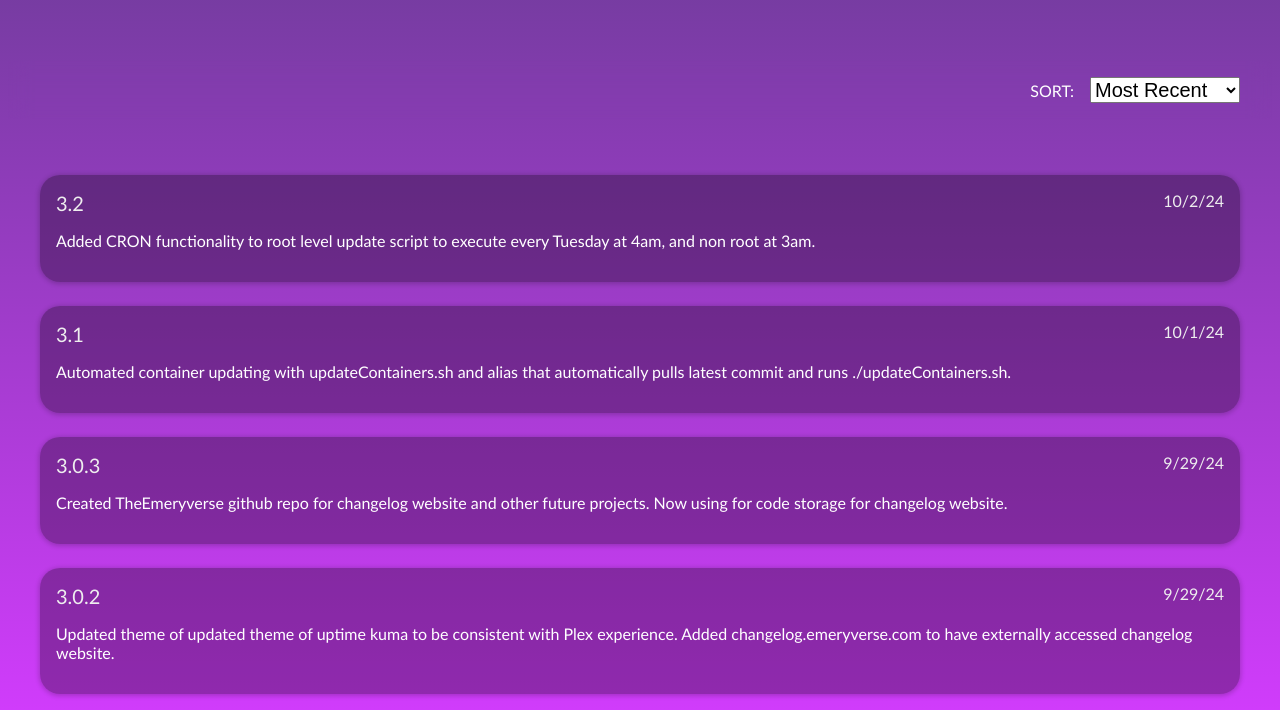
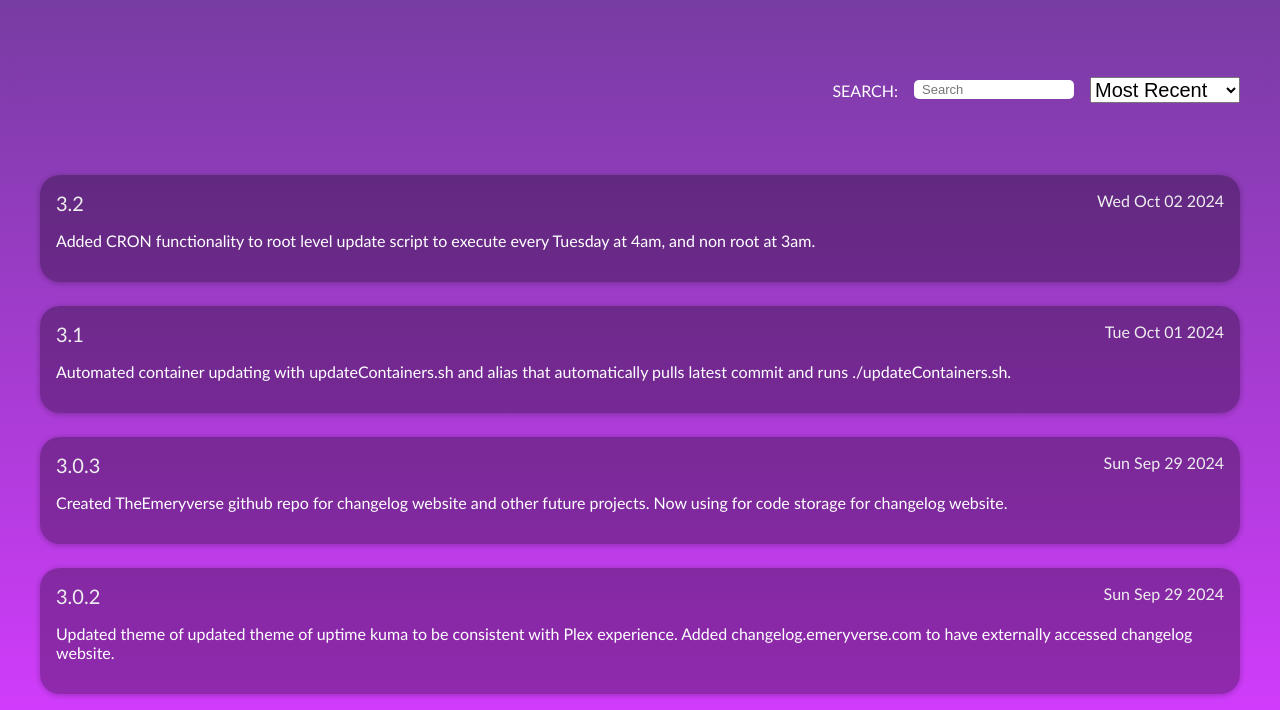
Before and after one commit to TheEmeryverse/changelog, a React app: page / in a window 1280 px wide. Shown: the part 90-800 px from the top of the page. Built offline with nearby package versions, Linux system fonts and the light colour scheme.

Commit message:
added search bar

```diff
--- a/src/components/VersionCard.js
+++ b/src/components/VersionCard.js
@@ -2,13 +2,14 @@ import * as React from 'react'
 
 export const VersionCard = (props) => {
     const { version, info } = props
+    const date = info.date ? new Date(info.date) : void 0
     return <div className='versionCard'>
         <div className='versionHeader'>
             <div className="versionTitle">
                 {version}
                 { info.title ? ` – ${info.title}`: ''}
             </div>
-            <div className="versionDate">{info.date}</div>
+            <div className="versionDate">{date ? date.toDateString() : ''}</div>
         </div>
         <p>{info.description}</p>
     </div>
--- a/src/home.js
+++ b/src/home.js
@@ -3,30 +3,56 @@ import { VersionCard } from './components/VersionCard'
 
 const logfile = require('../updatelog.json')
 
-const reorderLog = (order, reorder) => {
-    if (order === 'recent') {
-        reorder(Object.keys(logfile.versions).reverse())
-    } else if (order === 'major') {
-        reorder(Object.keys(logfile.versions).reverse().filter(version => !!logfile.versions[version].title))
+const reorderLog = (logOrder, reorder, updateOrderName) => {
+    let newOrder
+    if (logOrder === 'recent') {
+        newOrder = Object.keys(logfile.versions).reverse()
+    } else if (logOrder === 'major') {
+        newOrder = Object.keys(logfile.versions).reverse().filter(version => !!logfile.versions[version].title)
     } else {
-        reorder(Object.keys(logfile.versions))
+        newOrder = Object.keys(logfile.versions)
     }
+
+    updateOrderName(logOrder)
+
+    if (reorder) {
+        reorder(newOrder)
+    } else {
+        return newOrder
+    }
+}
+
+const search = (query, reorder, orderName, updateOrderName) => {
+    const originalOrder = reorderLog(orderName, false, updateOrderName)
+
+    const newOrder = originalOrder.filter(version => {
+        const {title, date, description} = logfile.versions[version]
+        return version.includes(query) ||
+                title.includes(query) ||
+                date.includes(query) ||
+                description.includes(query)
+    })
+
+    reorder(newOrder)
 }
 
 export const Home = () => {
 
     const [logOrder, reorder] = React.useState([])
+    const [orderName, updateOrderName] = React.useState('recent')
 
-    React.useEffect(() => { reorderLog('recent', reorder)}, [reorder])
+    React.useEffect(() => { reorderLog('recent', reorder, updateOrderName)}, [reorder])
 
     return <>
         <div className='bgGradient'></div>
         <h1>The Emeryverse! Changelog</h1>
         <div className='sortRow'>
-            <div></div>
+            <div>
+            </div>
             <div className='sortDropdown'>
-                <div>Sort: </div>
-                <select onChange={(e) => {reorderLog(e.target.value, reorder)}}>
+                <div>Search: </div>
+                <input type="text" placeholder='Search' className='searchBar' onChange={(e) => {search(e.target.value, reorder, orderName, updateOrderName)}}/>
+                <select onChange={(e) => {reorderLog(e.target.value, reorder, updateOrderName)}}>
                     <option value="recent">Most Recent</option>
                     <option value="oldest">Oldest</option>
                     <option value="major">Major Releases</option>
--- a/src/styles.css
+++ b/src/styles.css
@@ -34,6 +34,17 @@ h1 {
         padding-bottom: 1rem;
         backdrop-filter: blur(10px);
         z-index: 2;
+}
+
+.searchBar {
+        font-size: 13px;
+        border-radius: 5px;
+        border: none;
+        padding: 2px;
+        margin-left: 1rem;
+        margin-top: -2px;
+        width: 150px;
+        padding-left: .5rem;
 }
 
 .sortDropdown {
```
